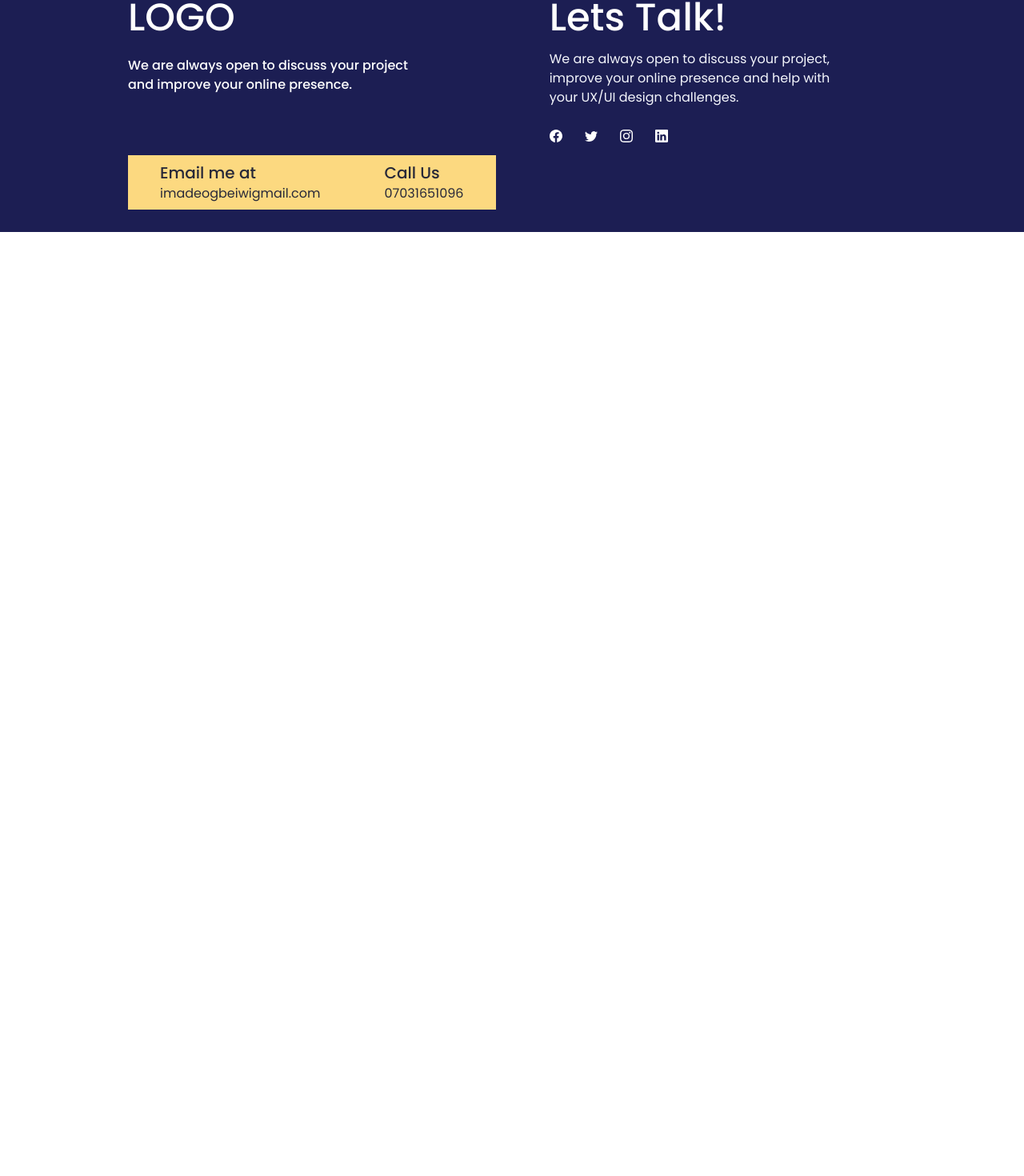
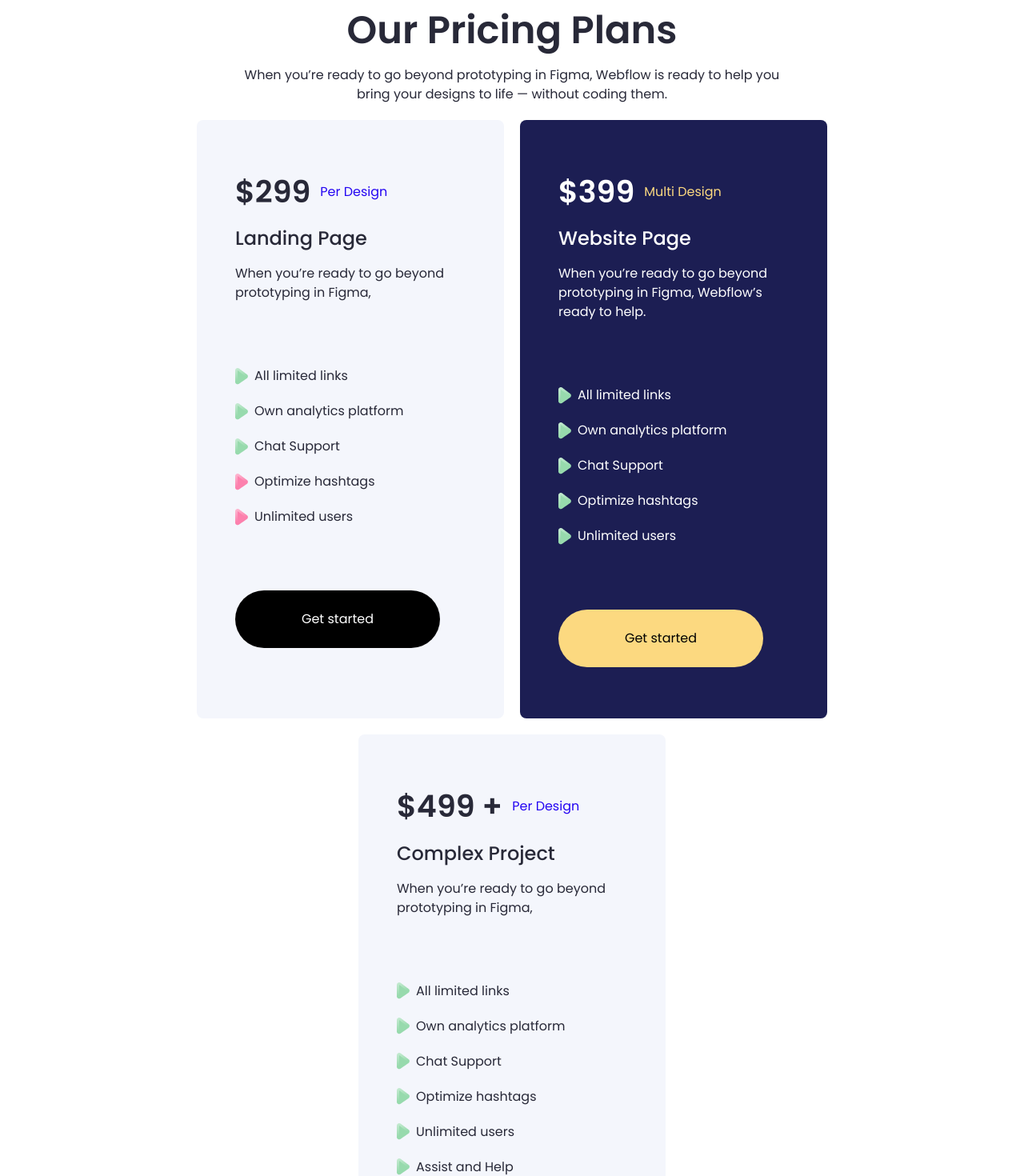
Before and after one commit to WinifredOgbeiwi/Website_Builder, a React (Vite) app: page /pricing in a window 1280 px wide. Shown: the part 204-1674 px from the top of the page at 80% size. Before the commit the page ends 800 px from the top, so only its background shows below. Built offline with nearby package versions, Linux system fonts and the light colour scheme.

Commit message:
PLAN - pricing and faq  section

```diff
--- a/src/components/headings.jsx
+++ b/src/components/headings.jsx
@@ -19,7 +19,7 @@ const Heading2 = ({ text, align,width }) => {
 // const 38px
 const Heading3 = ({ text }) => {
     return (
-        <h3 className='text-2xl lg:text-[38px] text-center md:text-start font-semibold leading-snug w-full'>{text}</h3>
+        <h3 className='text-2xl lg:text-[38px] text-center md:text-start font-semibold leading-snug'>{text}</h3>
     )
 }
 
--- /dev/null
+++ b/src/components/list.jsx
@@ -0,0 +1,23 @@
+import React from 'react'
+import assets from '../constants/assets'
+
+export const List = ({text}) => {
+  return (
+    <div className='flex items-center gap-2'>
+      <img src={assets.pointer} alt="pointer" />
+<li>{text}</li>
+    </div>
+
+  )
+}
+
+
+export const Listgrey = ({ text }) => {
+  return (
+    <div className='flex items-center gap-2'>
+      <img src={assets.pointer_grey} alt="pointer" />
+      <li>{text}</li>
+    </div>
+
+  )
+}
--- a/src/routes/Pricing.jsx
+++ b/src/routes/Pricing.jsx
@@ -1,10 +1,11 @@
 import React from 'react'
+import { Plans } from '../sections/pricing/plans'
 
 const Pricing = () => {
   return (
-    <div>
-
-    </div>
+    <>
+      <Plans/>
+    </>
   )
 }
 
--- /dev/null
+++ b/src/sections/pricing/plans.jsx
@@ -0,0 +1,67 @@
+import React from 'react'
+import { Heading2, Heading3, Heading5 } from '../../components/headings'
+import { List, Listgrey } from '../../components/list'
+import Faq from '../home/faq'
+import { Link } from 'react-router-dom'
+export const Plans = () => {
+    return (
+        <section className="py-32 md:py-[128px] flex flex-wrap justify-center gap-5 ">
+            <div className='flex justify-center items-center flex-col'>
+                <Heading2 text="Our Pricing Plans" />
+                <p className='text-center mt-5 md:w-8/12'>When you’re ready to go beyond prototyping in Figma, Webflow is ready to help you bring your designs to life — without coding them.</p>
+            </div>
+            <div className='bg-[#F4F6FC] w-fit px-12 py-16 rounded-lg  '>
+                <div className='flex items-center gap-3'>
+                    <Heading3 text="$299" />
+                    <p className=' text-purple'>Per Design</p>
+                </div>
+                <Heading5 text="Landing Page" />
+                <p className=' w-72 mb-10 md:mb-20'>When you’re ready to go beyond prototyping in Figma, </p>
+                <ul className='list_img flex flex-col gap-y-5'>
+                    <List text="All limited links" />
+                    <List text="Own analytics platform" />
+                    <List text="Chat Support" />
+                    <Listgrey text="Optimize hashtags" />
+                    <Listgrey text="Unlimited users" />
+                </ul>
+                <button className='bg-black text-white py-6  w-64 rounded-[41px] mt-20'> Get started</button>
+            </div>
+
+            <div className='bg-[#1C1E53] w-fit px-12 py-16 rounded-lg text-white '>
+                <div className='flex items-center gap-3'>
+                    <Heading3 text="$399" />
+                    <p className=' text-yell'>Multi Design</p>
+                </div>
+                <Heading5 text="Website Page" />
+                <p className=' w-72 mb-10 md:mb-20'>When you’re ready to go beyond prototyping in Figma, Webflow’s ready to help. </p>
+                <ul className='list_img flex flex-col gap-y-5'>
+                    <List text="All limited links" />
+                    <List text="Own analytics platform" />
+                    <List text="Chat Support" />
+                    <List text="Optimize hashtags" />
+                    <List text="Unlimited users" />
+                </ul>
+                <button className='bg-yell py-6 text-black w-64 rounded-[41px] mt-20'> Get started</button>
+            </div>
+
+            <div className='bg-[#F4F6FC] w-fit px-12 py-16 rounded-lg  '>
+                <div className='flex items-center gap-3'>
+                    <Heading3 text="$499 +" />
+                    <p className=' text-purple'>Per Design</p>
+                </div>
+                <Heading5 text="Complex Project" />
+                <p className=' w-72 mb-10 md:mb-20'>When you’re ready to go beyond prototyping in Figma, </p>
+                <ul className='list_img flex flex-col gap-y-5'>
+                    <List text="All limited links" />
+                    <List text="Own analytics platform" />
+                    <List text="Chat Support" />
+                    <List text="Optimize hashtags" />
+                    <List text="Unlimited users" />
+                    <List text="Assist and Help" />
+                </ul>
+                <button className='bg-black text-white py-6  w-64 rounded-[41px] mt-20'> <Link to="/contact">Get started</Link></button>
+            </div>
+            <Faq/>
+        </section>
+    )
+}
```
Also changed, not shown: src/constants/assets.jsx (+5 -2 lines), src/assets/pointer.png (added), src/assets/pointergrey.png (added).
